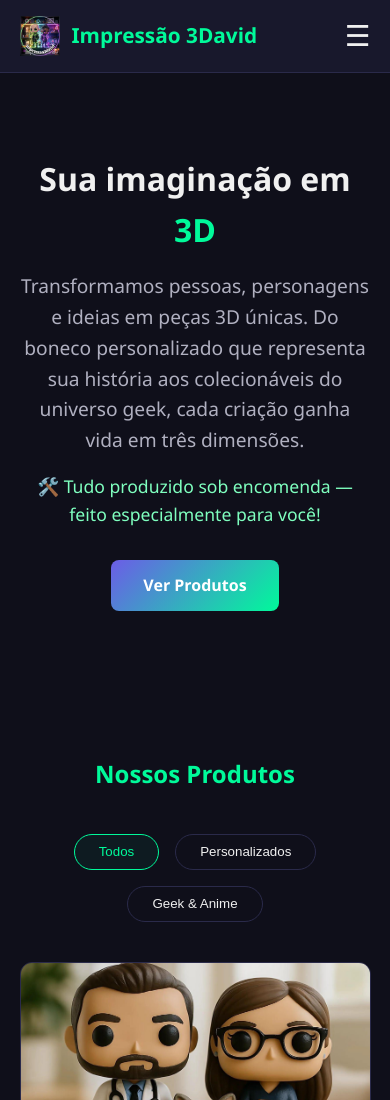
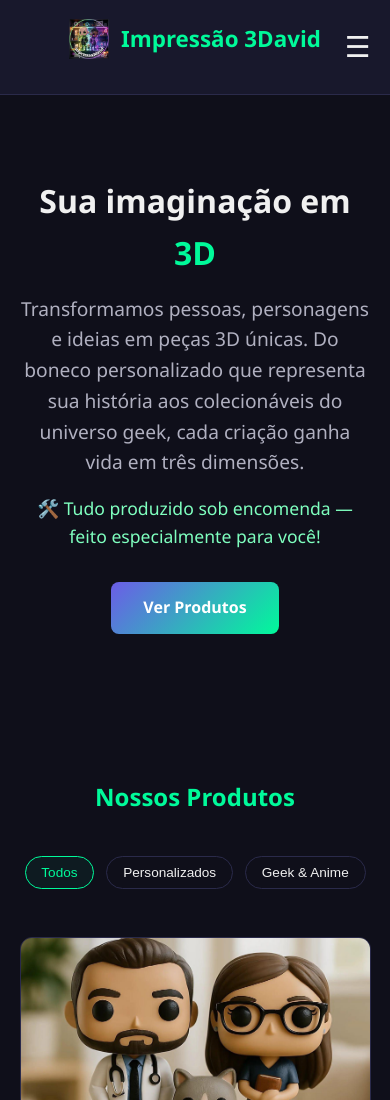
Before and after one commit to davidborges92/Impress-o-3David, a plain HTML site: page index.html in a window 390 px wide. Shown: the top 1100 px of the page. Drawn offline with Linux system fonts and the light colour scheme.

Commit message:
Update styles.css

```diff
--- a/css/styles.css
+++ b/css/styles.css
@@ -34,30 +34,40 @@ body {
   margin: 0 auto;
 }
 
-/* Cabeçalho */
+/* Cabeçalho Centralizado (Logo em cima, Menu embaixo) */
 .cabecalho {
   background: rgba(26, 26, 46, 0.95);
   border-bottom: 1px solid var(--borda);
   position: sticky;
   top: 0;
   z-index: 100;
-  padding: 1rem 0;
+  padding: 1.2rem 0;
 }
 
 .cabecalho .container {
   display: flex;
-  justify-content: space-between;
+  flex-direction: column;
   align-items: center;
+  gap: 1rem;
+  position: relative;
 }
 
 .logo {
   display: flex;
   align-items: center;
+  justify-content: center;
   gap: 0.75rem;
   color: var(--verde-neon);
-  font-size: 1.3rem;
+  font-size: 1.4rem;
   font-weight: 700;
   text-decoration: none;
+}
+
+.navegacao {
+  display: flex;
+  flex-direction: column;
+  align-items: center;
+  width: 100%;
 }
 
 .navegacao ul.menu {
@@ -65,12 +75,15 @@ body {
   list-style: none;
   gap: 2rem;
   align-items: center;
+  justify-content: center;
+  flex-wrap: wrap;
 }
 
 .navegacao a {
   color: var(--texto);
   text-decoration: none;
   transition: color 0.3s;
+  font-size: 0.95rem;
 }
 
 .navegacao a:hover {
@@ -84,6 +97,10 @@ body {
   color: var(--texto);
   font-size: 1.8rem;
   cursor: pointer;
+  position: absolute;
+  right: 0;
+  top: 50%;
+  transform: translateY(-50%);
 }
 
 /* Seções */
@@ -182,7 +199,7 @@ h2 {
 .filtros {
   display: flex;
   justify-content: center;
-  gap: 1rem;
+  gap: 0.75rem;
   margin-bottom: 2.5rem;
   flex-wrap: wrap;
 }
@@ -191,10 +208,11 @@ h2 {
   background: transparent;
   border: 1px solid var(--borda);
   color: var(--texto);
-  padding: 0.6rem 1.5rem;
+  padding: 0.5rem 1.2rem;
   border-radius: 25px;
   cursor: pointer;
   transition: all 0.3s;
+  font-size: 0.9rem;
 }
 
 .filtro-btn.ativo,
@@ -370,32 +388,31 @@ h2 {
 
 /* Responsividade / Menu Mobile */
 @media (max-width: 768px) {
+  .cabecalho .container {
+    align-items: center;
+  }
+
   .menu-mobile-btn {
     display: block;
   }
 
-  .navegacao {
-    position: relative;
-  }
-
   .menu {
-    display: none !important; /* Escondido por padrão no celular */
-    position: absolute;
-    top: calc(100% + 1rem);
-    left: -20px;
-    right: -20px;
+    display: none !important;
+    width: 100%;
     background: var(--fundo-card);
     flex-direction: column;
-    padding: 1.5rem;
-    gap: 1.2rem;
+    padding: 1.2rem;
+    gap: 1rem;
+    border-top: 1px solid var(--borda);
     border-bottom: 1px solid var(--borda);
     box-shadow: 0 10px 25px rgba(0, 0, 0, 0.5);
     z-index: 1000;
     text-align: center;
+    margin-top: 0.5rem;
   }
 
   .menu.aberto {
-    display: flex !important; /* Aparece apenas quando o JS adiciona a classe aberto */
+    display: flex !important;
   }
 
   h1 {
@@ -404,6 +421,24 @@ h2 {
 
   h2 {
     font-size: 1.5rem;
+  }
+
+  /* Filtros de categoria lado a lado no celular */
+  .filtros {
+    flex-wrap: nowrap;
+    overflow-x: auto;
+    justify-content: flex-start;
+    padding-bottom: 0.5rem;
+    width: 100%;
+    padding-left: 5px;
+    padding-right: 5px;
+  }
+
+  .filtro-btn {
+    flex: 1 0 auto;
+    text-align: center;
+    padding: 0.5rem 0.8rem;
+    font-size: 0.85rem;
   }
 
   .grade-produtos {
```
